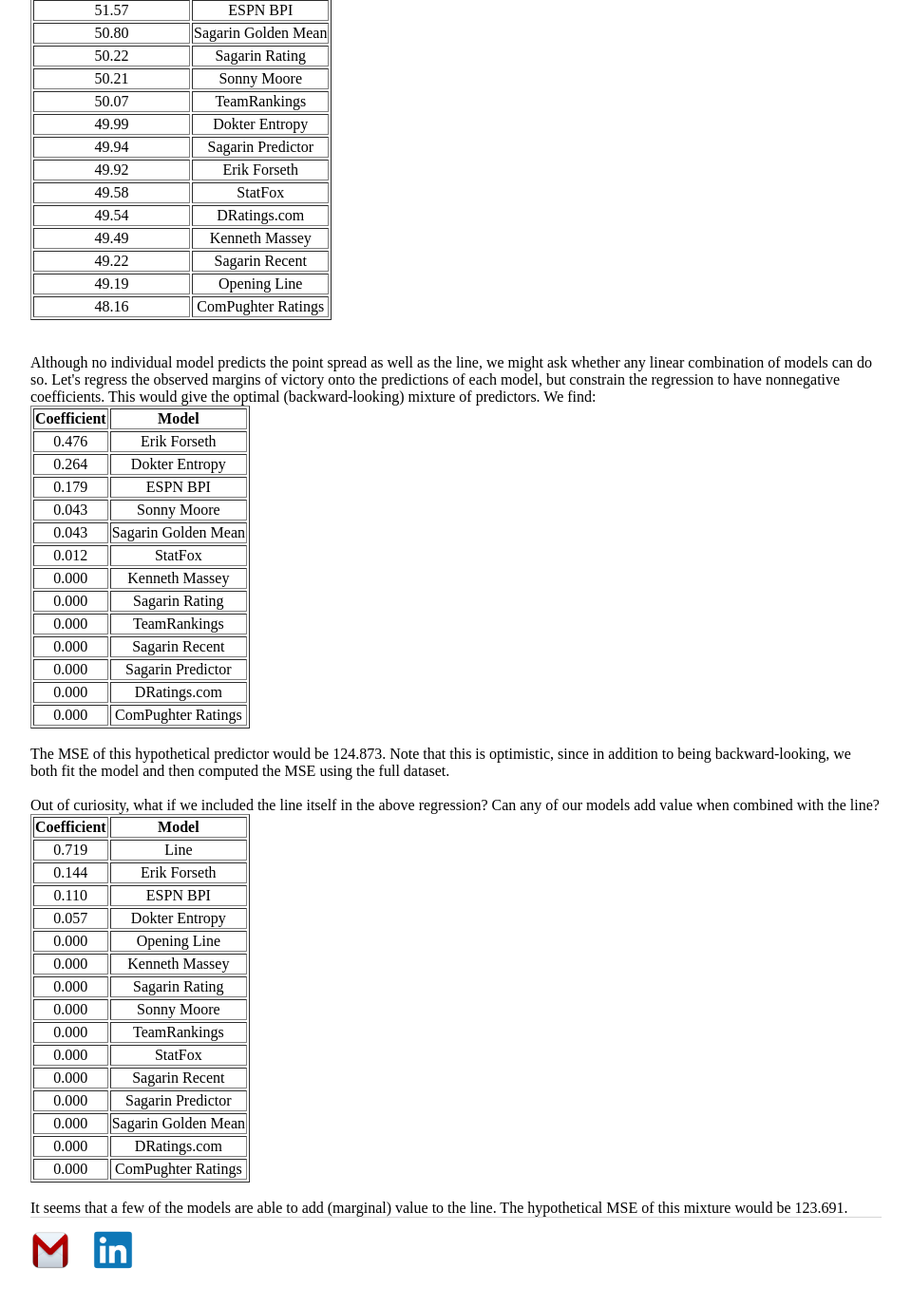
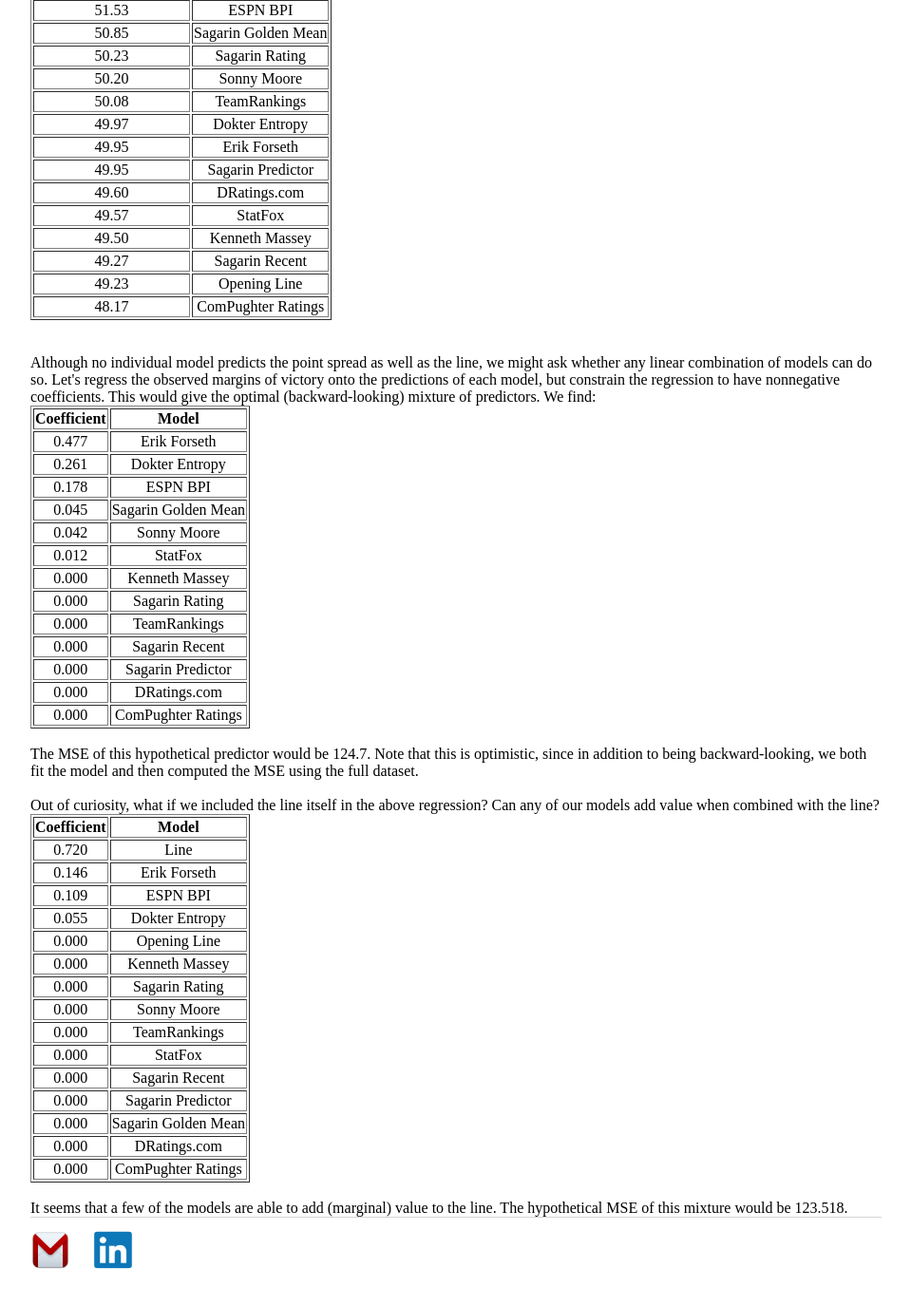
Before and after one commit to erikrforseth/erikrforseth.github.io, a Jekyll site: the page built from about.html, in a window 1280 px wide and 1400 px high, scrolled down 1205 px. Shown: the top 1375 px of the window at 95% size, without its empty margins (160-1119 px from the left). Built offline with Jekyll 4.4.1, drawn with Linux system fonts in a browser that asks for light colours; some of the changed text lies outside the part shown.

Commit message:
about page

```diff
--- a/about.html
+++ b/about.html
@@ -100,51 +100,51 @@
       <td>Line</td>
     </tr>
     <tr align="center">
-      <td>73.68</td>
+      <td>73.66</td>
       <td>Sagarin Predictor</td>
     </tr>
     <tr align="center">
-      <td>73.54</td>
+      <td>73.55</td>
       <td>TeamRankings</td>
     </tr>
     <tr align="center">
-      <td>73.51</td>
+      <td>73.52</td>
       <td>Sagarin Rating</td>
     </tr>
     <tr align="center">
-      <td>73.46</td>
+      <td>73.42</td>
       <td>ESPN BPI</td>
     </tr>
     <tr align="center">
-      <td>73.38</td>
+      <td>73.39</td>
       <td>Sagarin Golden Mean</td>
     </tr>
     <tr align="center">
-      <td>73.34</td>
+      <td>73.31</td>
       <td>Dokter Entropy</td>
     </tr>
     <tr align="center">
-      <td>73.07</td>
+      <td>73.06</td>
       <td>Kenneth Massey</td>
     </tr>
     <tr align="center">
-      <td>72.93</td>
+      <td>72.92</td>
       <td>DRatings.com</td>
     </tr>
     <tr align="center">
-      <td>72.60</td>
+      <td>72.61</td>
       <td>StatFox</td>
     </tr>
     <tr align="center">
       <td>72.58</td>
+      <td>Sonny Moore</td>
+    </tr>
+    <tr align="center">
+      <td>72.55</td>
       <td>ComPughter Ratings</td>
     </tr>
     <tr align="center">
-      <td>72.57</td>
-      <td>Sonny Moore</td>
-    </tr>
-    <tr align="center">
-      <td>71.39</td>
+      <td>71.40</td>
       <td>Sagarin Recent</td>
     </tr>
   </tbody>
@@ -161,59 +161,59 @@
   </thead>
   <tbody>
     <tr align="center">
-      <td>51.57</td>
+      <td>51.53</td>
       <td>ESPN BPI</td>
     </tr>
     <tr align="center">
-      <td>50.80</td>
+      <td>50.85</td>
       <td>Sagarin Golden Mean</td>
     </tr>
     <tr align="center">
-      <td>50.22</td>
+      <td>50.23</td>
       <td>Sagarin Rating</td>
     </tr>
     <tr align="center">
-      <td>50.21</td>
+      <td>50.20</td>
       <td>Sonny Moore</td>
     </tr>
     <tr align="center">
-      <td>50.07</td>
+      <td>50.08</td>
       <td>TeamRankings</td>
     </tr>
     <tr align="center">
-      <td>49.99</td>
+      <td>49.97</td>
       <td>Dokter Entropy</td>
     </tr>
     <tr align="center">
-      <td>49.94</td>
+      <td>49.95</td>
+      <td>Erik Forseth</td>
+    </tr>
+    <tr align="center">
+      <td>49.95</td>
       <td>Sagarin Predictor</td>
     </tr>
     <tr align="center">
-      <td>49.92</td>
-      <td>Erik Forseth</td>
+      <td>49.60</td>
+      <td>DRatings.com</td>
     </tr>
     <tr align="center">
-      <td>49.58</td>
+      <td>49.57</td>
       <td>StatFox</td>
     </tr>
     <tr align="center">
-      <td>49.54</td>
-      <td>DRatings.com</td>
-    </tr>
-    <tr align="center">
-      <td>49.49</td>
+      <td>49.50</td>
       <td>Kenneth Massey</td>
     </tr>
     <tr align="center">
-      <td>49.22</td>
+      <td>49.27</td>
       <td>Sagarin Recent</td>
     </tr>
     <tr align="center">
-      <td>49.19</td>
+      <td>49.23</td>
       <td>Opening Line</td>
     </tr>
     <tr align="center">
-      <td>48.16</td>
+      <td>48.17</td>
       <td>ComPughter Ratings</td>
     </tr>
   </tbody>
@@ -230,24 +230,24 @@
   </thead>
   <tbody>
     <tr align="center">
-      <td>0.476</td>
+      <td>0.477</td>
       <td>Erik Forseth</td>
     </tr>
     <tr align="center">
-      <td>0.264</td>
+      <td>0.261</td>
       <td>Dokter Entropy</td>
     </tr>
     <tr align="center">
-      <td>0.179</td>
+      <td>0.178</td>
       <td>ESPN BPI</td>
     </tr>
     <tr align="center">
-      <td>0.043</td>
-      <td>Sonny Moore</td>
+      <td>0.045</td>
+      <td>Sagarin Golden Mean</td>
     </tr>
     <tr align="center">
-      <td>0.043</td>
-      <td>Sagarin Golden Mean</td>
+      <td>0.042</td>
+      <td>Sonny Moore</td>
     </tr>
     <tr align="center">
       <td>0.012</td>
@@ -284,7 +284,7 @@
   </tbody>
 </table>
 <br>
-The MSE of this hypothetical predictor would be 124.873. Note that this is optimistic, since in addition to being backward-looking, we both fit the model and then computed the MSE using the full dataset.
+The MSE of this hypothetical predictor would be 124.7. Note that this is optimistic, since in addition to being backward-looking, we both fit the model and then computed the MSE using the full dataset.
 <br><br>
 Out of curiosity, what if we included the line itself in the above regression? Can any of our models add value when combined with the line?<table border="1" class="dataframe">
   <thead>
@@ -295,19 +295,19 @@
   </thead>
   <tbody>
     <tr align="center">
-      <td>0.719</td>
+      <td>0.720</td>
       <td>Line</td>
     </tr>
     <tr align="center">
-      <td>0.144</td>
+      <td>0.146</td>
       <td>Erik Forseth</td>
     </tr>
     <tr align="center">
-      <td>0.110</td>
+      <td>0.109</td>
       <td>ESPN BPI</td>
     </tr>
     <tr align="center">
-      <td>0.057</td>
+      <td>0.055</td>
       <td>Dokter Entropy</td>
     </tr>
     <tr align="center">
@@ -357,4 +357,4 @@
   </tbody>
 </table>
 <br>
-It seems that a few of the models are able to add (marginal) value to the line. The hypothetical MSE of this mixture would be 123.691.
+It seems that a few of the models are able to add (marginal) value to the line. The hypothetical MSE of this mixture would be 123.518.
```
Also changed, not shown: other parts of about.html (+16 -16 lines).
